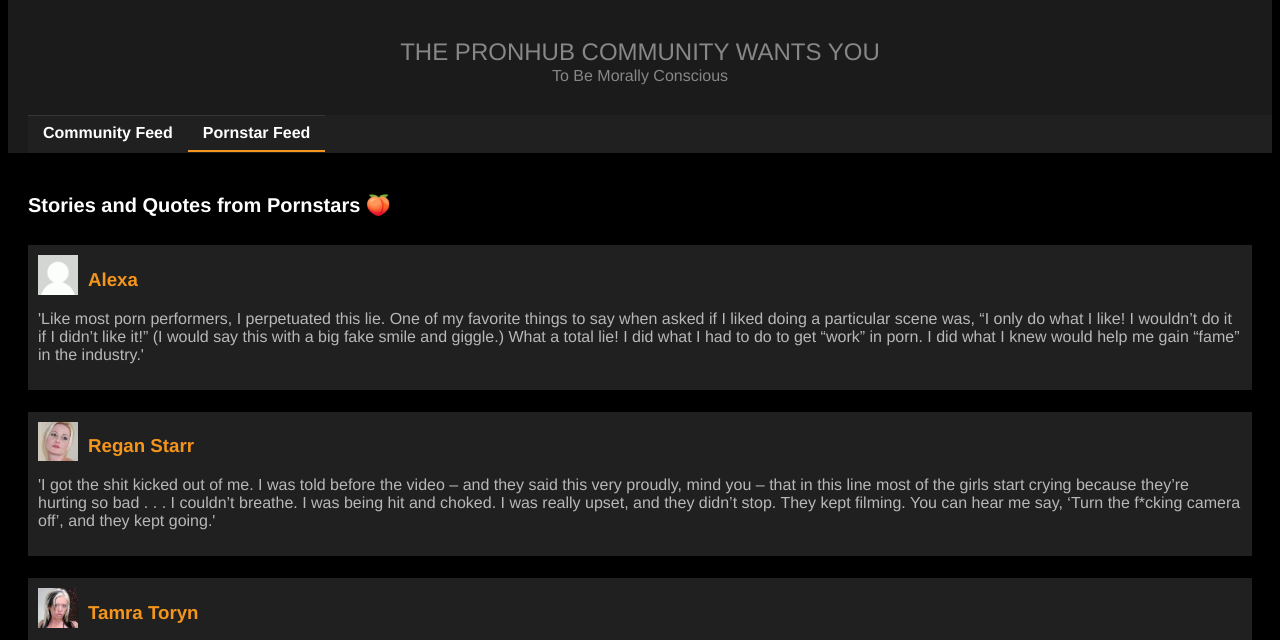
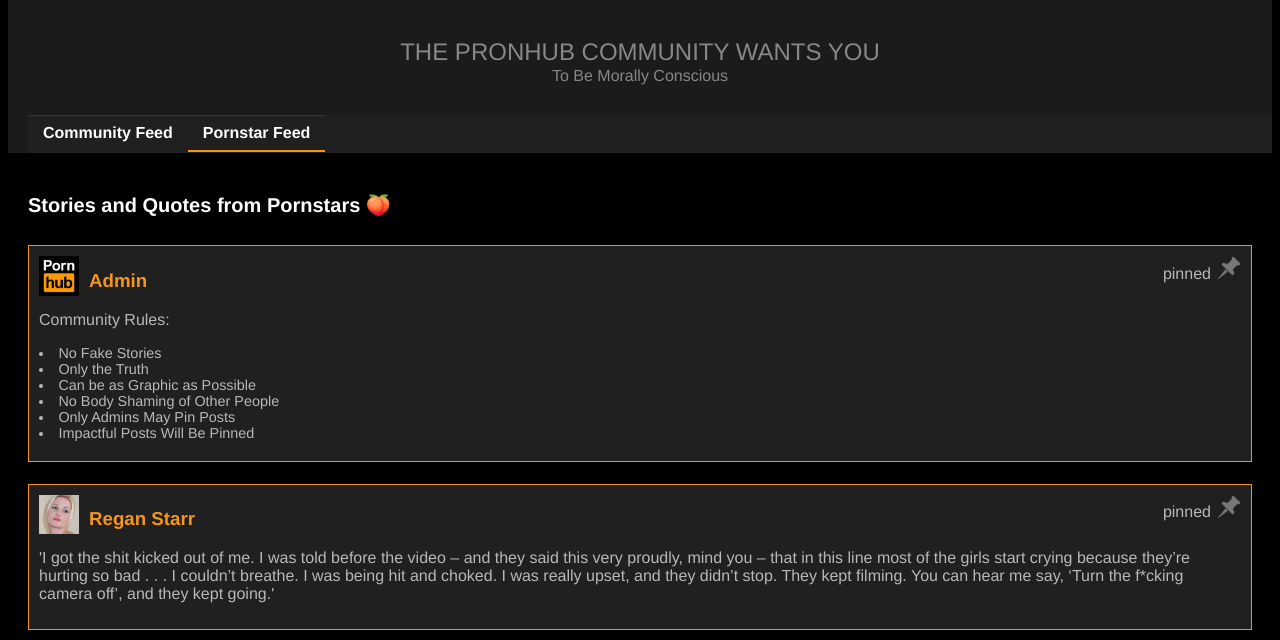
Before and after one commit to amc1347/pronhub, a plain HTML site: page index7.html in a window 1280 px wide. Shown: the part 122-762 px from the top of the page. Drawn offline with Linux system fonts and the light colour scheme.

Commit message:
Commit 9

```diff
--- a/index7.html
+++ b/index7.html
@@ -32,7 +32,27 @@
       </div>
       <div class="psych">
         <div class="grid-4" id="grid-4">
-          <div class="grid_item-4">
+          <div class="grid_item-4 pinned">
+            <img src="ph.jpg" class='image-4'>
+            <img src="pin.png" class='pin'>
+            <h3 class="grid_title">Admin</h3>
+            <p class='pin'>pinned </p>
+            <p class="grid_content">Community Rules: </p>
+              <li>No Fake Stories</li>
+              <li>Only the Truth</li>
+              <li>Can be as Graphic as Possible</li>
+              <li>No Body Shaming of Other People</li>
+              <li>Only Admins May Pin Posts</li>
+              <li class="last">Impactful Posts Will Be Pinned</li>
+          </div>
+          <div class="grid_item-4 pinned">
+            <img src="username/regan.jpg" class='image-4'>
+            <img src="pin.png" class='pin'>
+            <h3 class="grid_title">Regan Starr</h3>
+            <p class='pin'>pinned </p>
+            <p class="grid_content">'I got the shit kicked out of me. I was told before the video – and they said this very proudly, mind you – that in this line most of the girls start crying because they’re hurting so bad . . . I couldn’t breathe. I was being hit and choked. I was really upset, and they didn’t stop. They kept filming. You can hear me say, ‘Turn the f*cking camera off’, and they kept going.'</p>
+          </div>
+          <div class="grid_item-4" >
             <img src="username/user.gif" class='image-4'>
             <h3 class="grid_title">Alexa</h3>
             <p class="grid_content">'Like most porn performers, I perpetuated this
@@ -42,7 +62,6 @@
                What a total lie! I did what I had to do to get “work” in porn. I did
                what I knew would help me gain “fame” in the industry.'</p>
           </div>
-
         </div>
 
 
--- a/script.js
+++ b/script.js
@@ -1,11 +1,5 @@
 let gridelement = document.getElementById('grid-4');
 let jsondatabasefacts = [
-
-  {
-    "image" : "username/regan.jpg",
-    "title" :"Regan Starr",
-    "caption" :"'I got the shit kicked out of me. I was told before the video – and they said this very proudly, mind you – that in this line most of the girls start crying because they’re hurting so bad . . . I couldn’t breathe. I was being hit and choked. I was really upset, and they didn’t stop. They kept filming. You can hear me say, ‘Turn the f*cking camera off’, and they kept going.'"
-  },
   {
     "image" : "username/tamra.jpeg",
     "title" :"Tamra Toryn",
@@ -47,7 +41,7 @@ let jsondatabasefacts = [
     "caption" :"'My first movie I was treated very rough by 3 guys. They pounded on me, gagged me with their penises, and tossed me around like I was a ball! I was sore, hurting and could barely walk.' "
   },
   {
-    "image" : "username/jersey.jpg",
+    "image" : "username/jsersey.jpg",
     "title" :"Jersey Jaxin",
     "caption" :"'Guys punching you in the face. You have semen from many guys all over your face, in your eyes. You get ripped. Your insides can come out of you. It’s never ending.' "
   },
--- a/script2.js
+++ b/script2.js
@@ -6,11 +6,6 @@ let jsondatabasefacts = [
     "image" :"FTND_logo_k.png",
     "caption" :"'It’s a shady and corrupt industry that doesn’t care to protect the very people who create their product, or worse, resort to tricking or coercing vulnerable people into work they don’t enthusiastically want to do. Film producers are at fault, as are the free websites that pirate the producers’ work, driving up the demand for more edgy content and continuing the vicious cycle of exploitation.[...]For many performers, it doesn’t get easier as they continue. Since the rise of the porn tube sites, both male and female actors are under pressure to perform increasingly hardcore scenes. This is not necessarily because work opportunities are slim (though less extreme content is becoming more passé). It’s because there is an endless amount of content to compete against.'"
   },
-  {
-    "title" : "SonomaStateStar",
-    "image" :"sonoma.jpg",
-    "caption" : "'Many assume that the adult film industry is a safe space full of acceptance and sexual freedom, and for the most part, it is. Unfortunately, a lot of major pornorgraphy companies and agencies do not enforce consent, and can even be funding scenes of individuals who are being forced to do things on camera they would not normally do. [...] According to John-Henry Westen of The Huffington Post, a 2003 study said that out of over 800 trafficking survivors, 50 percent  were forced to do pornography. Most damaging about this is that viewers do not know what exactly they are watching.  '"
-    },
   {
     "title" : "PsychologyToday",
     "image" : "pt.png",
--- a/style.css
+++ b/style.css
@@ -197,6 +197,21 @@ flex-direction: column;
   grid-row-gap: 1.5vh;
 }
 
+.grid_item-4 img.pin , .grid_item-3 img.pin {
+  float: right;
+  width: 2%;
+}
+
+.grid_item-4 p.pin , .grid_item-3 p.pin{
+  float: right;
+  margin-top: -3.8%;
+  margin-right: 2.5%;
+}
+
+.pinned {
+  border: #f4951d solid 1px;
+}
+
 #grid-6 {
   display: grid;
   grid-template-columns: repeat(2, 1fr);
@@ -236,8 +251,16 @@ flex-direction: column;
   margin-top: -30px;
 }
 
-.grid_item-3 p , .grid_item-4 p{
+.grid_item-3 p , .grid_item-4 p, .grid_item-4 li{
   color: #b8b8b8;
+}
+
+.grid_item-4 li {
+  font-size: 90%;
+}
+
+.pinned li.last {
+  margin-bottom: 10px;
 }
 
 .main_content_2 {
```
Also changed, not shown: index3.html (+21 -0 lines), ph.jpg (added), pin.png (added).
